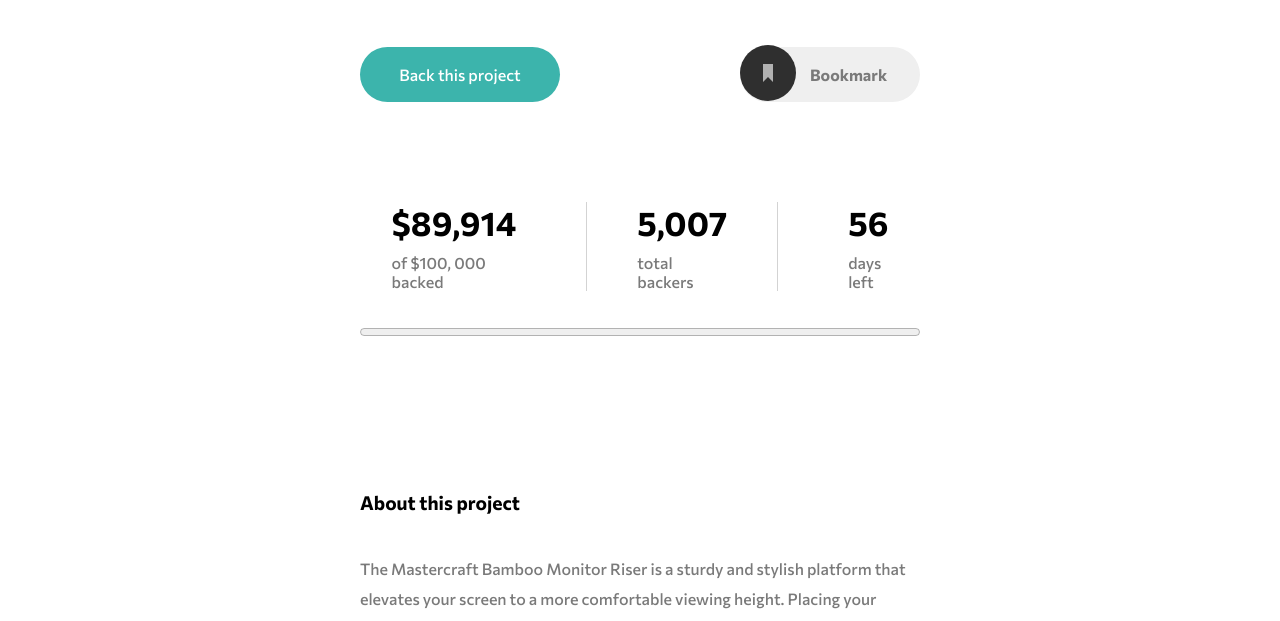
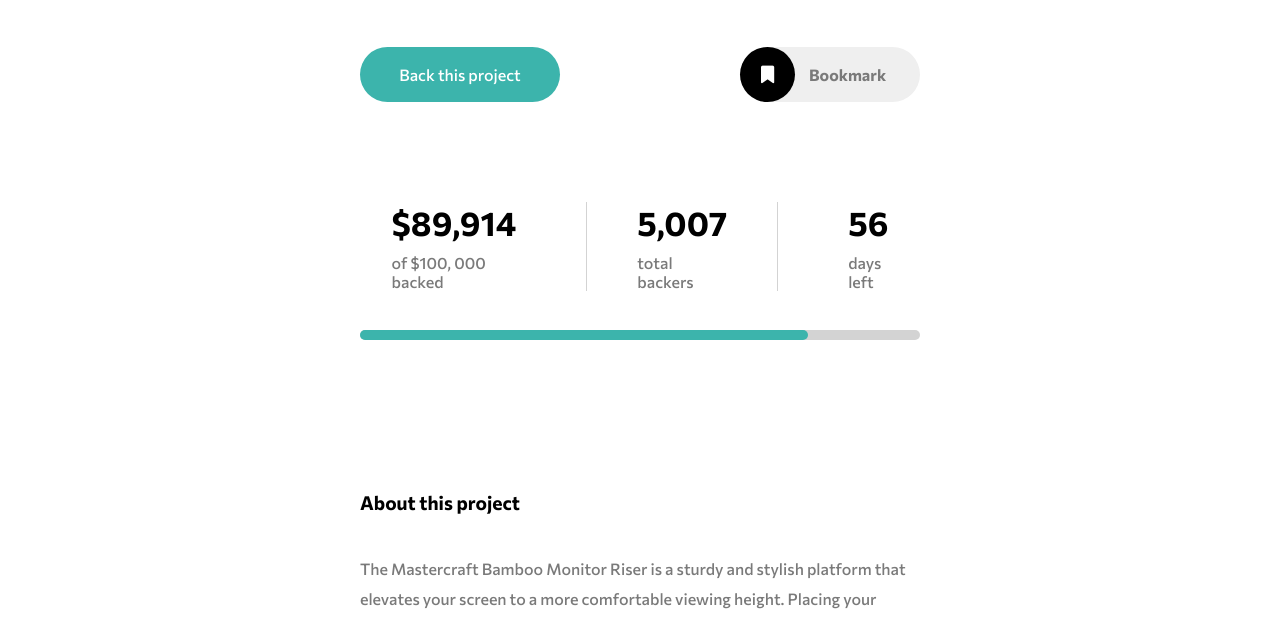
Before and after one commit to rahul-singhania223/crowdfunding-product-page, a plain HTML site: page index.html in a window 1280 px wide. Shown: the part 465-1086 px from the top of the page. Drawn offline with Linux system fonts and the light colour scheme.

Commit message:
Add files via upload

```diff
--- a/index.html
+++ b/index.html
@@ -62,8 +62,9 @@
                 </div>
 
                 <button class="button_2" >
-                    <div class="bookmark">
-                        <img src="./assets/icon-bookmark.svg" alt="">
+                    <div class="bookmark bookmarked__icon">
+                        <!-- <img src="./assets/icon-bookmark.svg" alt=""> -->
+                        <div class="icon"><i class="fas fa-bookmark"></i></div>
                     </div>
                     <span>Bookmark</span>
                 </button>
@@ -105,7 +106,7 @@
                 </div>
 
                 <div class="statistics__bar">
-                    <progress value="100%"></progress>
+                    <progress max="100" value="80"></progress>
                 </div>
             </div>
 
--- a/index.js
+++ b/index.js
@@ -36,10 +36,14 @@ bookmark_btn.addEventListener('click', (e) => {
 
     bookmarked = !bookmarked;
 
+
     if(bookmarked) {
         bookmark_btn.classList.add('bookmarked');
+        bookmark_btn.lastElementChild.innerHTML = "Bookmarked";
+
     } else {
-        bookmark_btn.classList.remove('bookmarked')
+        bookmark_btn.classList.remove('bookmarked');
+        bookmark_btn.lastElementChild.innerHTML = "Bookmark";
     }
 
 })
--- a/styles.css
+++ b/styles.css
@@ -219,8 +219,32 @@
     margin-right: 14px;
 }
 
+.bookmark .icon {
+    width: 55px;
+    height: 55px;
+    display: grid;
+    place-items: center;
+    background-color: black;
+    border-radius: 50%;
+}
+
+.bookmark .icon i {
+    font-size: 1.1rem;
+    color: hsl(0, 0%, 48%);
+
+}
+
 .bookmarked {
     color: hsl(176, 72%, 28%);
+}
+
+.bookmarked .icon {
+    background-color: hsl(176, 72%, 28%);
+
+}
+
+.bookmarked__icon i {
+    color: white !important;
 }
 
 .main__statistics {
@@ -260,8 +284,19 @@
 
 .statistics__bar progress {
     width: 100%;
+}
 
-
+progress {
+    border-radius: 7px;
+    height: 10px;
+}
+  progress::-webkit-progress-bar {
+    border-radius: 7px;
+    background-color: lightgray;
+  }
+  progress::-webkit-progress-value {
+    background-color: hsl(176, 50%, 47%);
+    border-radius: 7px;
 }
 
 .main__about {
@@ -419,6 +454,7 @@
 
     #modal__completed div {
         width: 90%;
+        padding: 20px;
     }
 
     #main {
```
